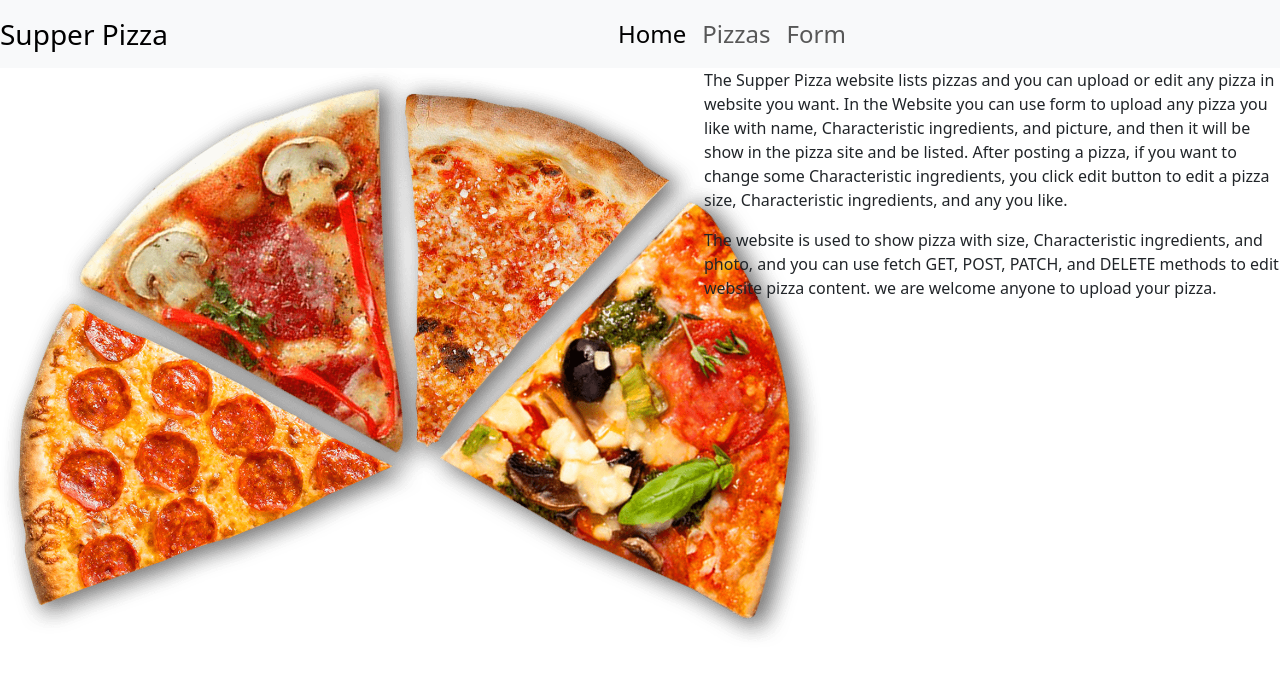
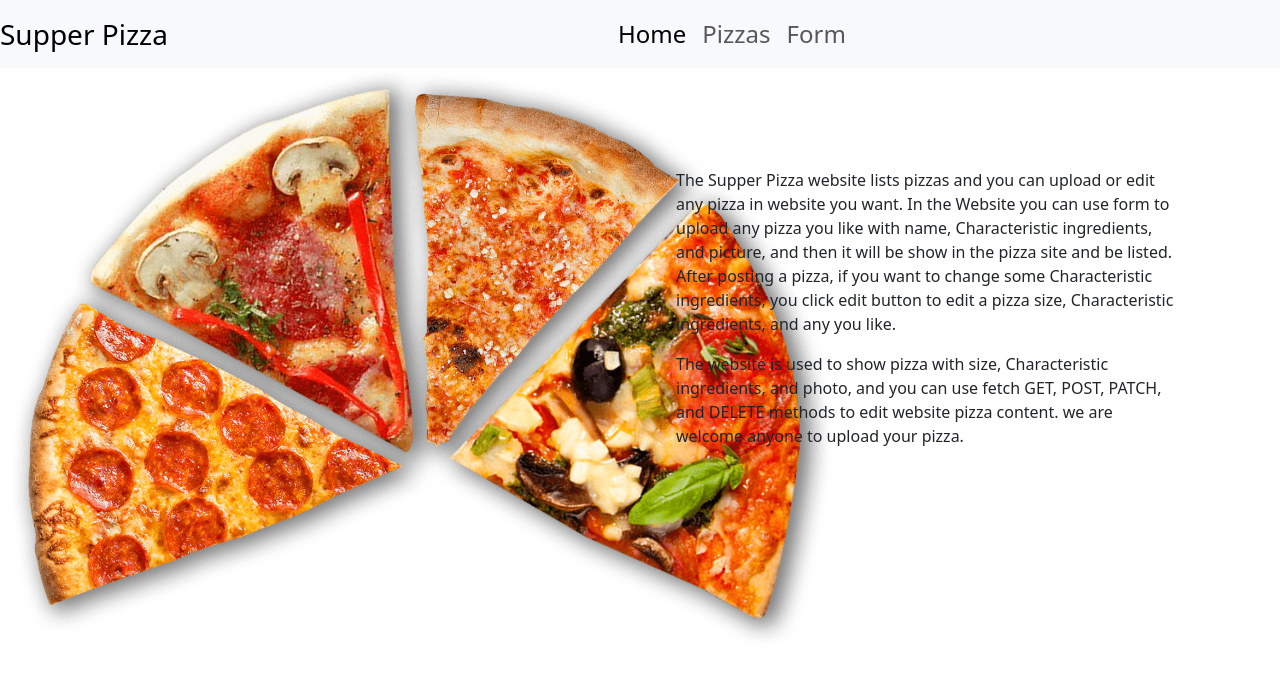
Before and after one commit to atenliao/phase-2-project-front-end, a React (Create React App) app: page / in a window 1280 px wide. Shown: the top 676 px of the page. Built offline with nearby package versions, Linux system fonts and the light colour scheme; no server answers.

Commit message:
update css

```diff
--- a/src/index.css
+++ b/src/index.css
@@ -21,8 +21,10 @@ code {
 }
 
 .div_home_image {
+  position: relative;
   float: left;
-  width: 50%;
+  width: 45%;
+  padding: 0 10px;
 }
 .home_image {
 
@@ -30,9 +32,12 @@ code {
   width: auto;
 }
 .home_paragraph {
-  float:right;
+  position: relative;
+  padding: 100px 100px 100px 100px;
+  float:left;
+  text-align: left;
   margin-right: auto;
-  width: 45%;
+  width: 55%;
 }
 
 td {
```
